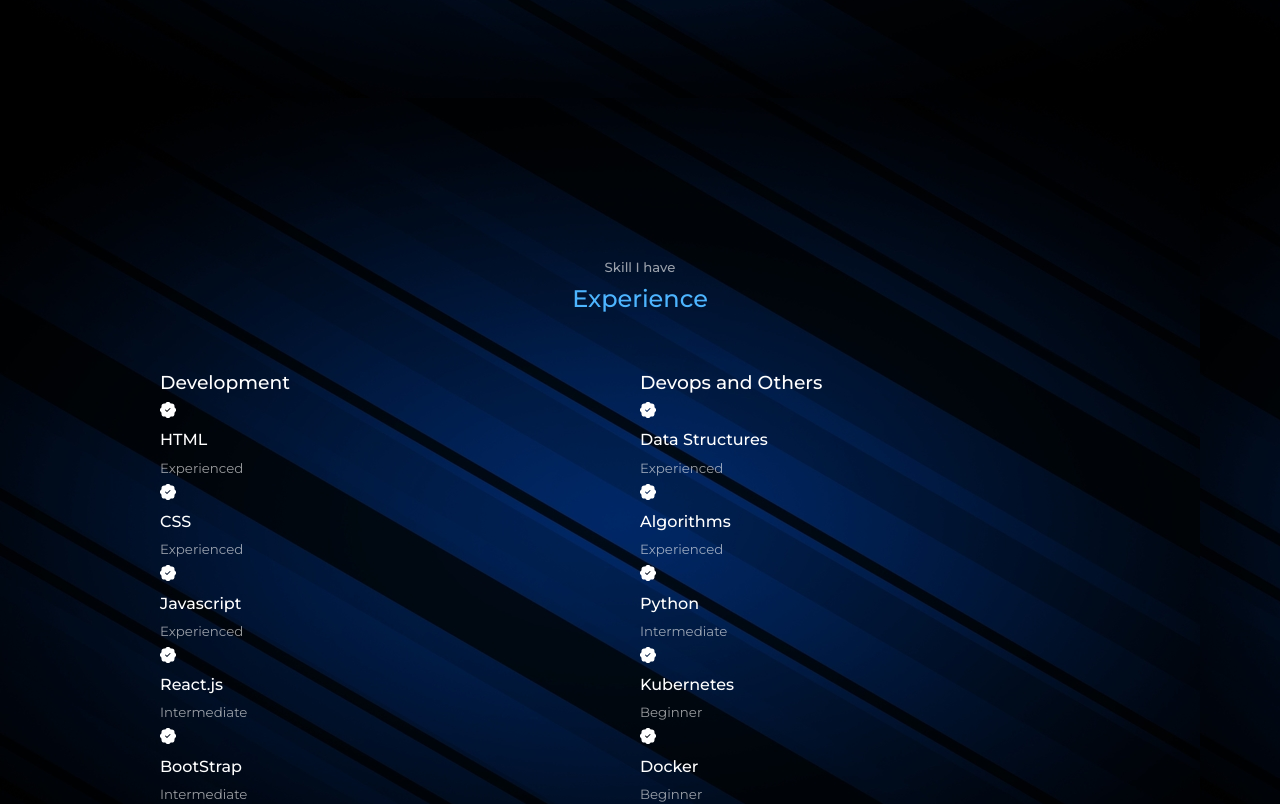
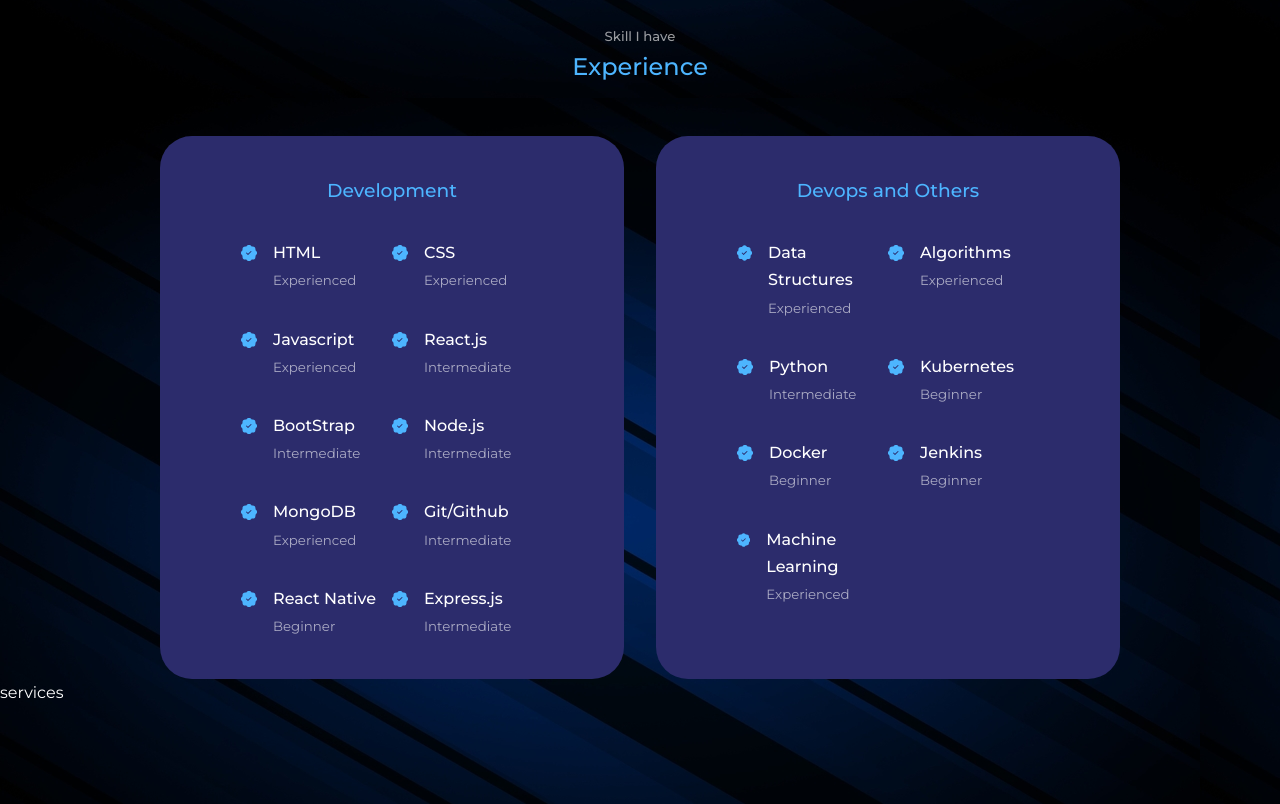
Before and after one commit to anantraghuvanshi/theanantraghuvanshi, a React (Create React App) app in the folder anant-portfolio/: page / in a window 1280 px wide. Shown: the part 1600-2404 px from the top of the page. Built offline with nearby package versions, Linux system fonts and the light colour scheme.

Commit message:
experience.css update

```diff
--- a/anant-portfolio/src/components/experience/experience.css
+++ b/anant-portfolio/src/components/experience/experience.css
@@ -1,5 +1,64 @@
 .experience__container{
     display: grid;
     grid-template-columns: 1fr 1fr;
+    gap: 2rem;
+}
 
+.experience__container>div{
+    background: var(--color-bg-variant);
+    padding: 2.4rem 5rem;
+    border-radius: 2rem;
+    border: 1px solid transparent;
+    transition: var(--transition);
 }
+.experience__container>div:hover{
+    background: transparent;
+    border-color: var(--color-primary-variant);
+    cursor: default;
+}
+
+.experience__container> div h3{
+    text-align: center;
+    margin-bottom: 2rem;
+    color: var(--color-primary);
+}
+.experience__content{
+    display:grid;
+    grid-template-columns: 1fr 1fr;
+    row-gap: 2rem;
+}
+
+.experience__details{
+    display: flex;
+    gap: 1rem;
+}
+.experience__details-icon{
+    margin-top: 6px;
+    color: var(--color-primary);
+}
+
+/* =============MEDIA QUERIES(MEDIUM DEVICES)================*/
+@media screen and (max-width:1024px){
+    .experience__container{
+        grid-template-columns: 1fr;
+    }
+    .experience__container>div{
+        width: 80%;
+        padding: 2rem;
+        margin: 0 auto;
+    }
+    .experience__content{
+        padding: 1rem;
+    }
+}
+
+/* =============MEDIA QUERIES(Small DEVICES)================*/
+@media screen and (max-width:600px){
+    .experience__container{
+        gap: 1rem;
+    }
+    .experience__container>div{
+        width: 100%;
+        padding: 2rem 1rem;
+    }
+}
--- a/anant-portfolio/src/components/experience/experience.jsx
+++ b/anant-portfolio/src/components/experience/experience.jsx
@@ -1,6 +1,6 @@
 import React from "react";
 import "./experience.css";
-import {BsPatchCheckFill} from 'react-icons/bs';
+import { BsPatchCheckFill } from "react-icons/bs";
 
 const experience = () => {
   return (
@@ -13,54 +13,74 @@
           <h3>Development</h3>
           <div className="experience__content">
             <article className="experience__details">
-              <BsPatchCheckFill />
+              <BsPatchCheckFill className= 'experience__details-icon'  />
+              <div>
                 <h4>HTML</h4>
                 <small className="text-light">Experienced</small>
+              </div>
             </article>
             <article className="experience__details">
-              <BsPatchCheckFill />
+              <BsPatchCheckFill className= 'experience__details-icon' />
+              <div>
                 <h4>CSS</h4>
                 <small className="text-light">Experienced</small>
+              </div>
             </article>
             <article className="experience__details">
-              <BsPatchCheckFill />
+              <BsPatchCheckFill className= 'experience__details-icon' />
+              <div>
                 <h4>Javascript</h4>
                 <small className="text-light">Experienced</small>
+              </div>
             </article>
             <article className="experience__details">
-              <BsPatchCheckFill />
+              <BsPatchCheckFill className= 'experience__details-icon' />
+              <div>
                 <h4>React.js</h4>
                 <small className="text-light">Intermediate</small>
+              </div>
             </article>
             <article className="experience__details">
-              <BsPatchCheckFill />
+              <BsPatchCheckFill className= 'experience__details-icon' />
+              <div>
                 <h4>BootStrap</h4>
                 <small className="text-light">Intermediate</small>
+              </div>
             </article>
             <article className="experience__details">
-              <BsPatchCheckFill />
+              <BsPatchCheckFill className= 'experience__details-icon' />
+              <div>
                 <h4>Node.js</h4>
                 <small className="text-light">Intermediate</small>
+              </div>
             </article>
             <article className="experience__details">
-              <BsPatchCheckFill />
+              <BsPatchCheckFill className= 'experience__details-icon' />
+              <div>
                 <h4>MongoDB</h4>
                 <small className="text-light">Experienced</small>
+              </div>
             </article>
             <article className="experience__details">
-              <BsPatchCheckFill />
+              <BsPatchCheckFill className= 'experience__details-icon' />
+              <div>
                 <h4>Git/Github</h4>
                 <small className="text-light">Intermediate</small>
+              </div>
             </article>
             <article className="experience__details">
-              <BsPatchCheckFill />
+              <BsPatchCheckFill className= 'experience__details-icon' />
+              <div>
                 <h4>React Native</h4>
                 <small className="text-light">Beginner</small>
+              </div>
             </article>
             <article className="experience__details">
-              <BsPatchCheckFill />
+              <BsPatchCheckFill className= 'experience__details-icon' />
+              <div>
                 <h4>Express.js</h4>
                 <small className="text-light">Intermediate</small>
+              </div>
             </article>
           </div>
         </div>
@@ -68,39 +88,53 @@
           <h3>Devops and Others</h3>
           <div className="experience__content">
             <article className="experience__details">
-              <BsPatchCheckFill />
+              <BsPatchCheckFill className= 'experience__details-icon' />
+              <div>
                 <h4>Data Structures</h4>
                 <small className="text-light">Experienced</small>
+              </div>
             </article>
             <article className="experience__details">
-              <BsPatchCheckFill />
+              <BsPatchCheckFill className= 'experience__details-icon' />
+              <div>
                 <h4>Algorithms</h4>
                 <small className="text-light">Experienced</small>
+              </div>
             </article>
             <article className="experience__details">
-              <BsPatchCheckFill />
+              <BsPatchCheckFill className= 'experience__details-icon' />
+              <div>
                 <h4>Python </h4>
                 <small className="text-light">Intermediate</small>
+              </div>
             </article>
             <article className="experience__details">
-              <BsPatchCheckFill />
+              <BsPatchCheckFill className= 'experience__details-icon' />
+              <div>
                 <h4>Kubernetes</h4>
                 <small className="text-light">Beginner</small>
+              </div>
             </article>
             <article className="experience__details">
-              <BsPatchCheckFill />
+              <BsPatchCheckFill className= 'experience__details-icon' />
+              <div>
                 <h4>Docker</h4>
                 <small className="text-light">Beginner</small>
+              </div>
             </article>
             <article className="experience__details">
-              <BsPatchCheckFill />
+              <BsPatchCheckFill className= 'experience__details-icon' />
+              <div>
                 <h4>Jenkins</h4>
                 <small className="text-light">Beginner</small>
+              </div>
             </article>
             <article className="experience__details">
-              <BsPatchCheckFill />
+              <BsPatchCheckFill className= 'experience__details-icon' />
+              <div>
                 <h4>Machine Learning </h4>
                 <small className="text-light">Experienced</small>
+              </div>
             </article>
           </div>
         </div>
--- a/anant-portfolio/src/index.css
+++ b/anant-portfolio/src/index.css
@@ -57,7 +57,6 @@
 }
 section{
     margin-top: 8rem;
-    height: 100vh;
 }
 section >h2, section>h5{
     text-align: center;
```
Lines whose indentation alone changed are shown as unchanged.
